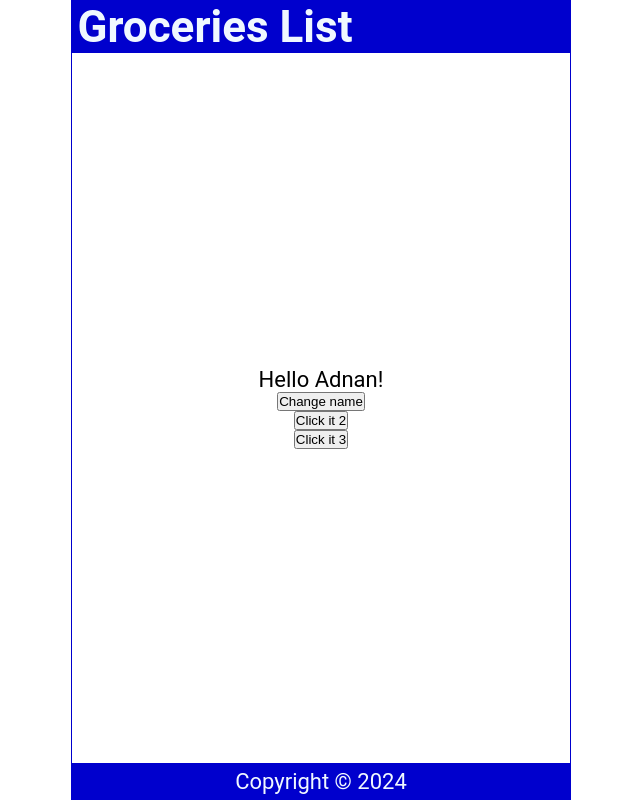
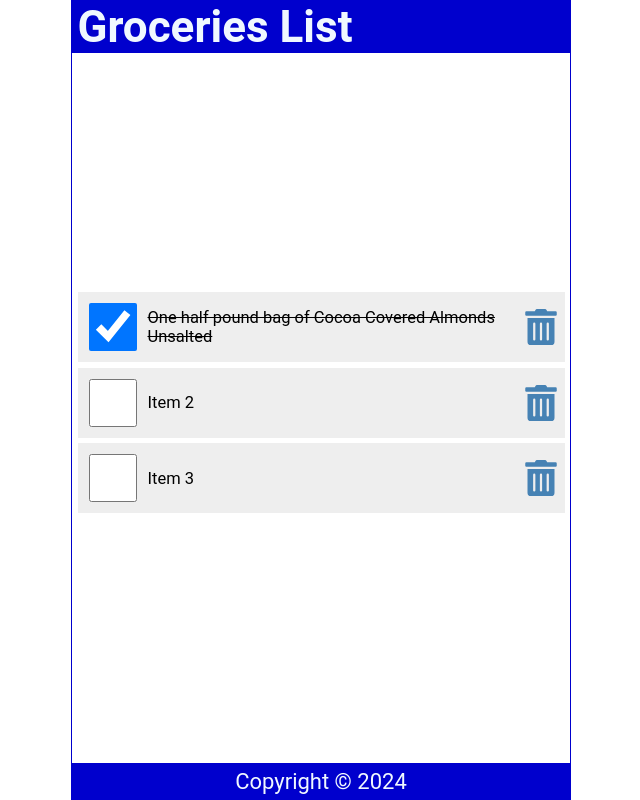
Before and after one commit to adnan-farid/Clubfinity-Training, a React (Create React App) app in the folder REACT/01tut/: page / in a window 1280 px wide. Shown: the whole page, without its empty margins (319-959 px from the left). Built offline with nearby package versions, Linux system fonts and the light colour scheme.

Commit message:
ch 7 commit

```diff
--- a/REACT/01tut/package.json
+++ b/REACT/01tut/package.json
@@ -34,5 +34,8 @@
       "last 1 firefox version",
       "last 1 safari version"
     ]
+  },
+  "devDependencies": {
+    "react-icons": "^5.0.1"
   }
 }
--- a/REACT/01tut/src/Content.js
+++ b/REACT/01tut/src/Content.js
@@ -1,36 +1,64 @@
-import React from 'react';
 import { useState } from 'react';
-
+import { FaTrashAlt } from 'react-icons/fa';
 
 
 const Content = () => {
-  const [name, setName] = useState('Adnan');
-  const [count, setCount] = useState(0);
+  const [items, setItems] = useState([
+    {
+        id: 1,
+        checked: true,
+        item: "One half pound bag of Cocoa Covered Almonds Unsalted"
+    },
+    {
+        id: 2,
+        checked: false,
+        item: "Item 2"
+    },
+    {
+        id: 3,
+        checked: false,
+        item: "Item 3"
+    }
+]);
+   const handleCheck = (id) => {
+        const listItems = items.map((item) => item.id === id ? { ...item, checked: !item.checked } : item);
+        setItems(listItems);
+        localStorage.setItem('shoppinglist', JSON.stringify(listItems));
+    }
+  const handleDelete = (id) => {
+    const listItems = items.filter((item) => item.id !== id);
+    setItems(listItems);
+    localStorage.setItem('shoppinglist', JSON.stringify(listItems));
+}
 
-  const HandleNameChange = () => {
-    const names = ['a','2','c'];
-    const int = Math.floor(Math.random() * 3);
-    setName(names[int]);
-  }
-
-  const handleClick = () => {
-    //logs count value brought into function, use setter functions
-    setCount(count+1)
-    console.log(count);
-  }
-  const handleClick2 = () => {
-    console.log(count);
-  }
 
   return (
     <main>
-      <p onDoubleClick={handleClick}>
-        Hello {name}!
-      </p>
-      <button onClick={HandleNameChange}>Change name</button>
-      <button onClick={handleClick}>Click it 2</button>
-      <button onClick={handleClick2}>Click it 3</button>
-    </main>
+            {items.length ? (
+                <ul>
+                    {items.map((item) => (
+                        <li className="item" key={item.id}>
+                            <input
+                                type="checkbox"
+                                onChange={() => handleCheck(item.id)}
+                                checked={item.checked}
+                            />
+                            <label
+                                style={(item.checked) ? { textDecoration: 'line-through' } : null}
+                                onDoubleClick={() => handleCheck(item.id)}
+                            >{item.item}</label>
+                            <FaTrashAlt
+                                onClick={() => handleDelete(item.id)}
+                                role="button"
+                                tabIndex="0"
+                            />
+                        </li>
+                    ))}
+                </ul>
+            ) : (
+                <p style={{ marginTop: '2rem' }}>Your list is empty.</p>
+            )}
+        </main>
   )
 }
 
--- a/REACT/01tut/src/index.css
+++ b/REACT/01tut/src/index.css
@@ -57,3 +57,62 @@
   display: grid;
   place-content: center;
 }
+
+ul {
+  width: 100%;
+  list-style: none;
+  padding: 0 0.25rem 0.25rem;
+}
+
+ul li::before {
+  content: "\200B";
+}
+
+.item {
+  display: flex;
+  justify-content: flex-start;
+  align-items: center;
+  padding: 0.5rem 0 0.5rem 0.5rem;
+  margin: 0.25rem 0;
+  background-color: #eee;
+}
+
+.item:first-child {
+  margin: 0;
+}
+
+.item input[type="checkbox"] {
+  text-align: center;
+  width: 2.5rem;
+  width: 48px;
+  min-width: 48px;
+  height: 2.5rem;
+  height: 48px;
+  min-height: 48px;
+  cursor: pointer;
+  margin-right: 0.5rem;
+}
+
+.item input[type="checkbox"]:focus + label {
+  text-decoration: underline;
+}
+
+.item > label {
+  font-size: 0.75rem;
+  flex-grow: 1;
+}
+
+.item svg {
+  width: 48px;
+  min-width: 48px;
+  height: 36px;
+  font-size: 1rem;
+  color: steelblue;
+  cursor: pointer;
+}
+
+.item svg:focus,
+.item svg:hover {
+  color: red;
+  outline: none;
+}
```
Also changed, not shown: 1 other file (tests, documents, lock files or other folders).
